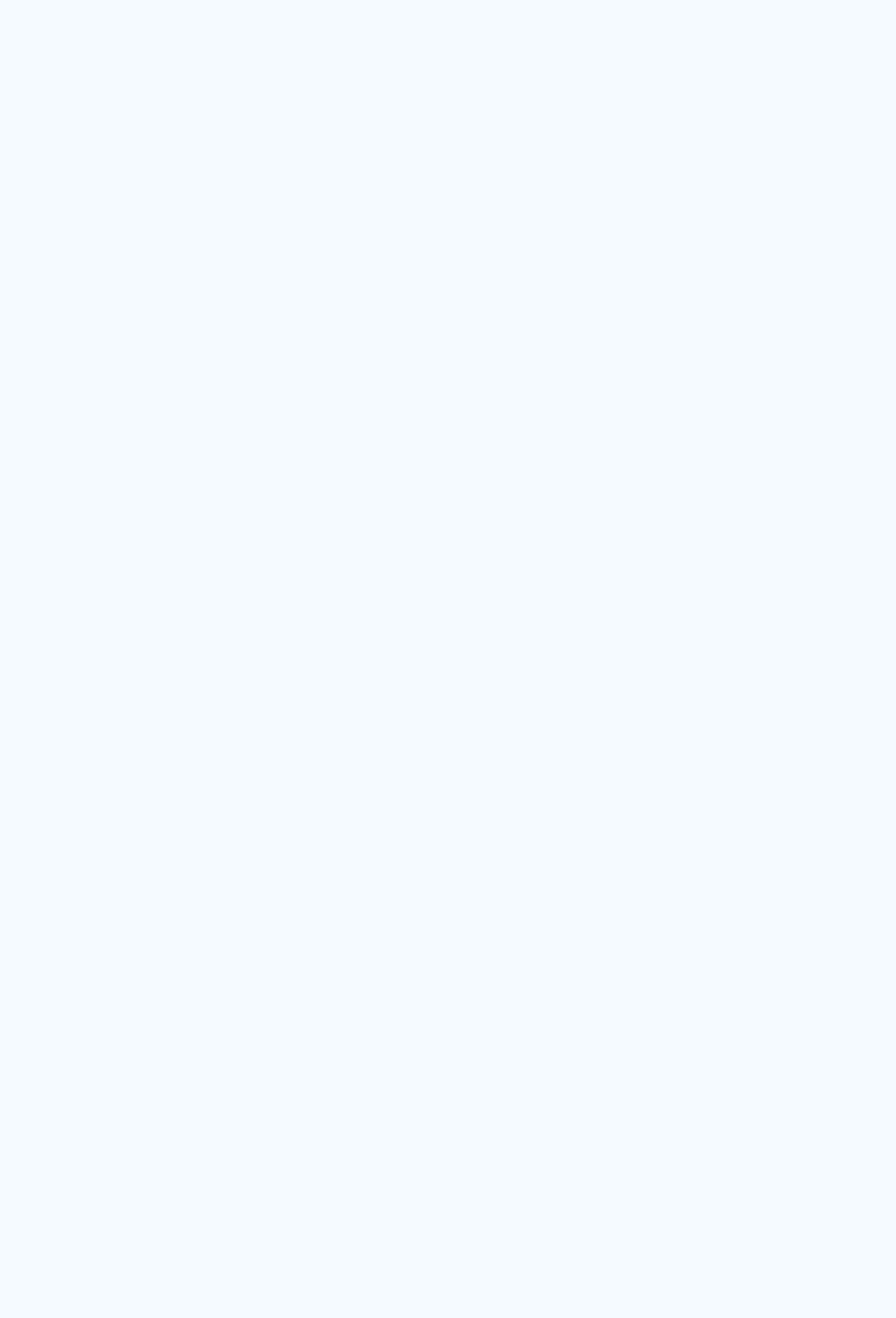
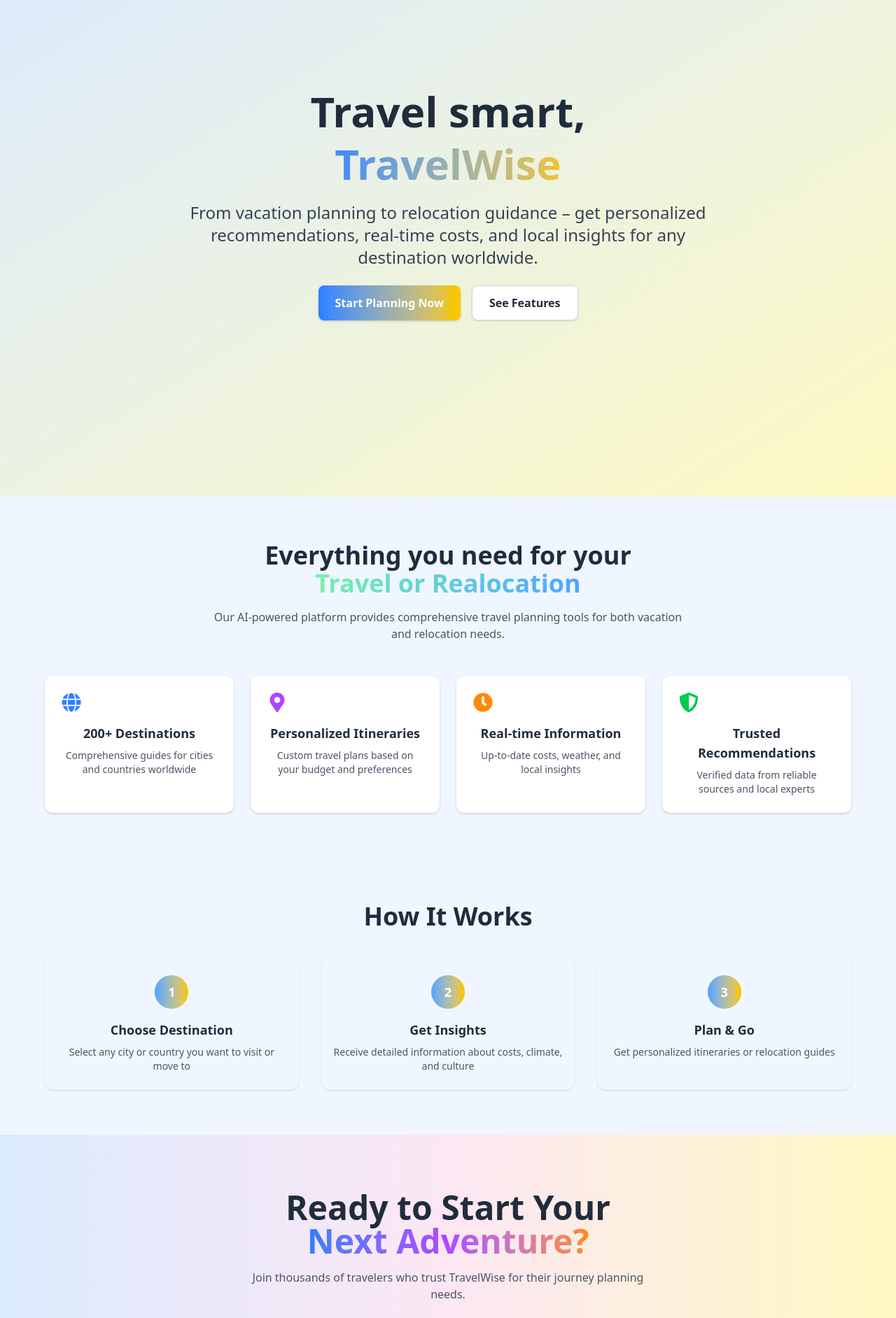
Before and after one commit to ProgramadoresSemPatria/HB02-2025_DISCIPLES-OF-SOHAM-PAREKH, a React (Vite) app in the folder frontend/: page / in a window 1280 px wide. Shown: the part 160-2044 px from the top of the page at 70% size. Before the commit the page ends 800 px from the top, so only its background shows below. Built offline with nearby package versions, Linux system fonts and the light colour scheme; no server answers.

Commit message:
feat: home w/ all sections

```diff
--- a/frontend/src/pages/Home.tsx
+++ b/frontend/src/pages/Home.tsx
@@ -1,5 +1,9 @@
 
 import Header from "@/components/Header/Header";
+import CallToActionSection from "@/components/Home/CallActionSection";
+import FeaturesSection from "@/components/Home/FeaturesSection";
+import HeroSection from "@/components/Home/HeroSection";
+import TutorialSection from "@/components/Home/TutorialSection";
 import { UserButton } from "@clerk/clerk-react";
 
 
@@ -8,8 +12,11 @@
 	return (
 		<div>
 			<Header/>
+			<HeroSection/>
 			<UserButton />
-
+			<FeaturesSection />
+			<TutorialSection/>
+			<CallToActionSection/>
 
 		</div>
 	);
```
